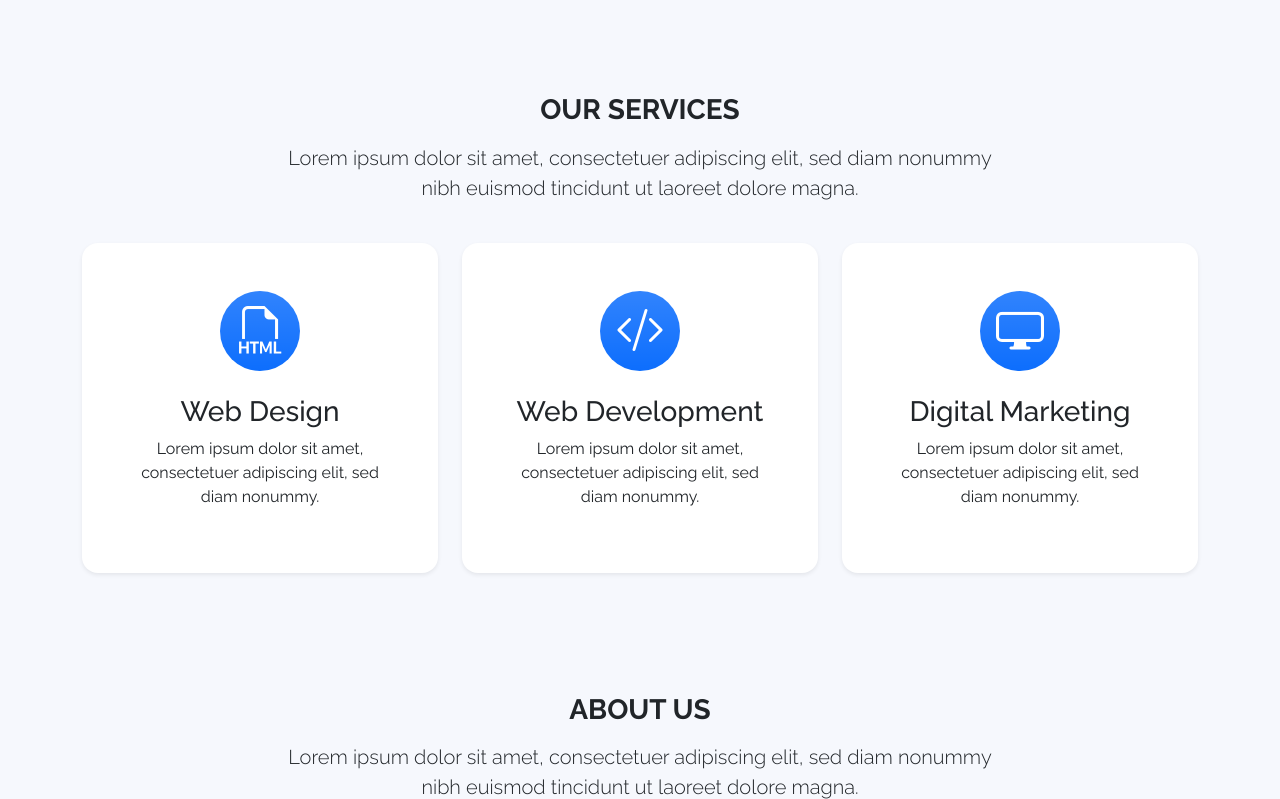
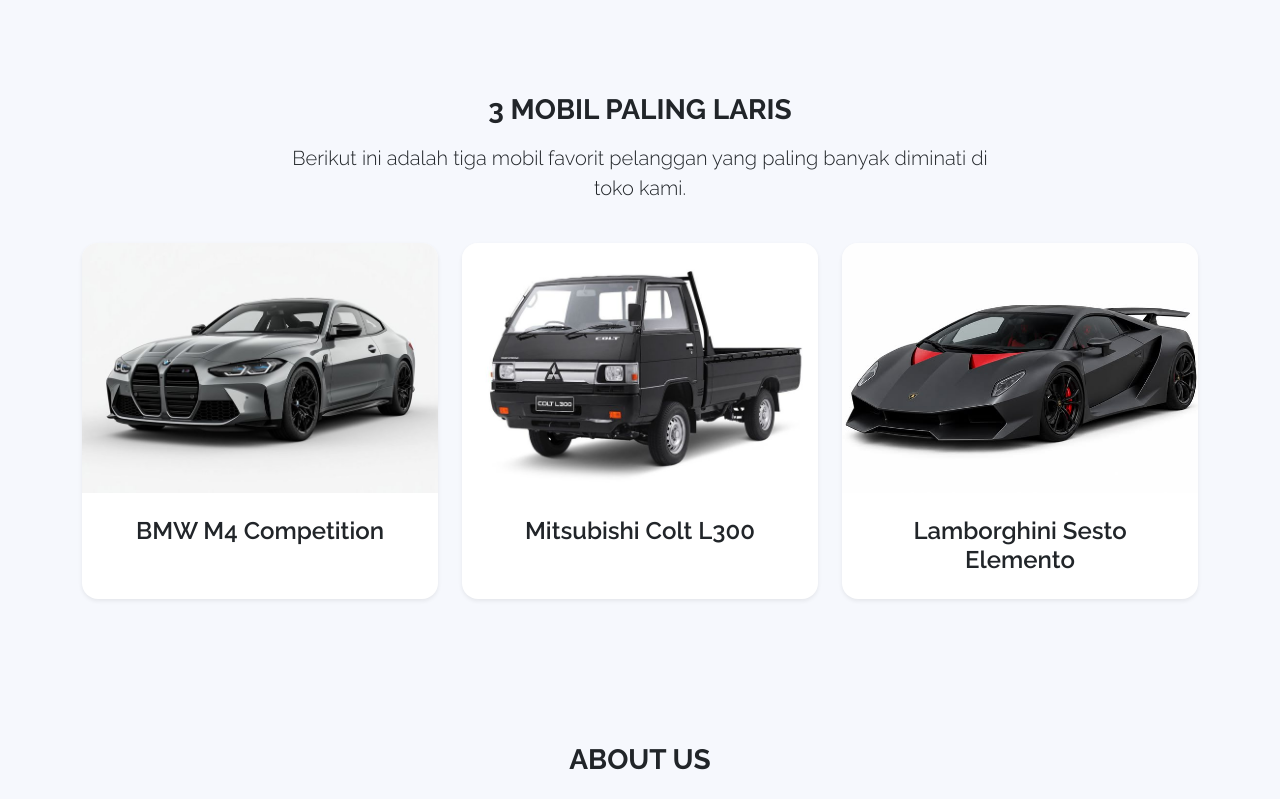
Before and after one commit to Ramzy049/web-mobil, a plain HTML site: page index.html in a window 1280 px wide. Shown: the part 513-1312 px from the top of the page. Drawn offline with nearby package versions, Linux system fonts and the light colour scheme.

Commit message:
Menambahkan featured vehicles

```diff
--- a/index.html
+++ b/index.html
@@ -96,48 +96,59 @@
         </div>
 
         <!-- Services -->
+
         <div id="services" class="container text-center py-5">
             <div class="row">
                 <div class="col-lg-8 mx-auto">
-                    <h3 class="fw-bold lh-2 mb-3">OUR SERVICES</h3>
-                    <p class="lead">Lorem ipsum dolor sit amet, consectetuer adipiscing elit, sed diam nonummy nibh euismod tincidunt ut laoreet dolore magna.</p>
+                    <h3 class="fw-bold lh-2 mb-3">3 MOBIL PALING LARIS</h3>
+                    <p class="lead">
+                        Berikut ini adalah tiga mobil favorit pelanggan
+                        yang paling banyak diminati di toko kami.
+                    </p>
                 </div>
             </div>
 
             <div class="row py-4">
-                <div class="col-lg-4 mb-4 mb-lg-0">
-                    <div class="card border-0 rounded-4 shadow-sm">
-                        <div class="card-body p-3 p-sm-5">
-                            <div class="feature-icon-1 bg-primary bg-gradient mb-4">
-                                <i class="bi-filetype-html"></i>
-                            </div>
-                            <h3>Web Design</h3>
-                            <p>Lorem ipsum dolor sit amet, consectetuer adipiscing elit, sed diam nonummy.</p>
+
+                <div class="col-lg-4 mb-4">
+                    <div class="card h-100 border-0 rounded-4 shadow-sm overflow-hidden">
+                        <img src="assets/img/featured/BMW.jpg"
+                             class="card-img-top"
+                             alt="Mobil Terlaris 1"
+                             style="height: 250px; object-fit: cover;">
+
+                        <div class="card-body p-4">
+                            <h4 class="fw-semibold mb-0">BMW M4 Competition</h4>
                         </div>
                     </div>
                 </div>
-                <div class="col-lg-4 mb-4 mb-lg-0">
-                    <div class="card border-0 rounded-4 shadow-sm">
-                        <div class="card-body p-3 p-sm-5">
-                            <div class="feature-icon-1 bg-primary bg-gradient mb-4">
-                                <i class="bi-code-slash"></i>
-                            </div>
-                            <h3>Web Development</h3>
-                            <p>Lorem ipsum dolor sit amet, consectetuer adipiscing elit, sed diam nonummy.</p>
+
+                <div class="col-lg-4 mb-4">
+                    <div class="card h-100 border-0 rounded-4 shadow-sm overflow-hidden">
+                        <img src="assets/img/featured/brondol.jpg"
+                             class="card-img-top"
+                             alt="Mobil Terlaris 2"
+                             style="height: 250px; object-fit: cover;">
+
+                        <div class="card-body p-4">
+                            <h4 class="fw-semibold mb-0">Mitsubishi Colt L300</h4>
                         </div>
                     </div>
                 </div>
-                <div class="col-lg-4 mb-4 mb-lg-0">
-                    <div class="card border-0 rounded-4 shadow-sm">
-                        <div class="card-body p-3 p-sm-5">
-                            <div class="feature-icon-1 bg-primary bg-gradient mb-4">
-                                <i class="bi-display"></i>
-                            </div>
-                            <h3>Digital Marketing</h3>
-                            <p>Lorem ipsum dolor sit amet, consectetuer adipiscing elit, sed diam nonummy.</p>
+
+                <div class="col-lg-4 mb-4">
+                    <div class="card h-100 border-0 rounded-4 shadow-sm overflow-hidden">
+                        <img src="assets/img/featured/Lamborghini.jpg"
+                             class="card-img-top"
+                             alt="Mobil Terlaris 3"
+                             style="height: 250px; object-fit: cover;">
+
+                        <div class="card-body p-4">
+                            <h4 class="fw-semibold mb-0">Lamborghini Sesto Elemento</h4>
                         </div>
                     </div>
                 </div>
+
             </div>
         </div>
 
```
Also changed, not shown: assets/img/featured/BMW.jpg (added), assets/img/featured/Lamborghini.jpg (added), assets/img/featured/brondol.jpg (added).
